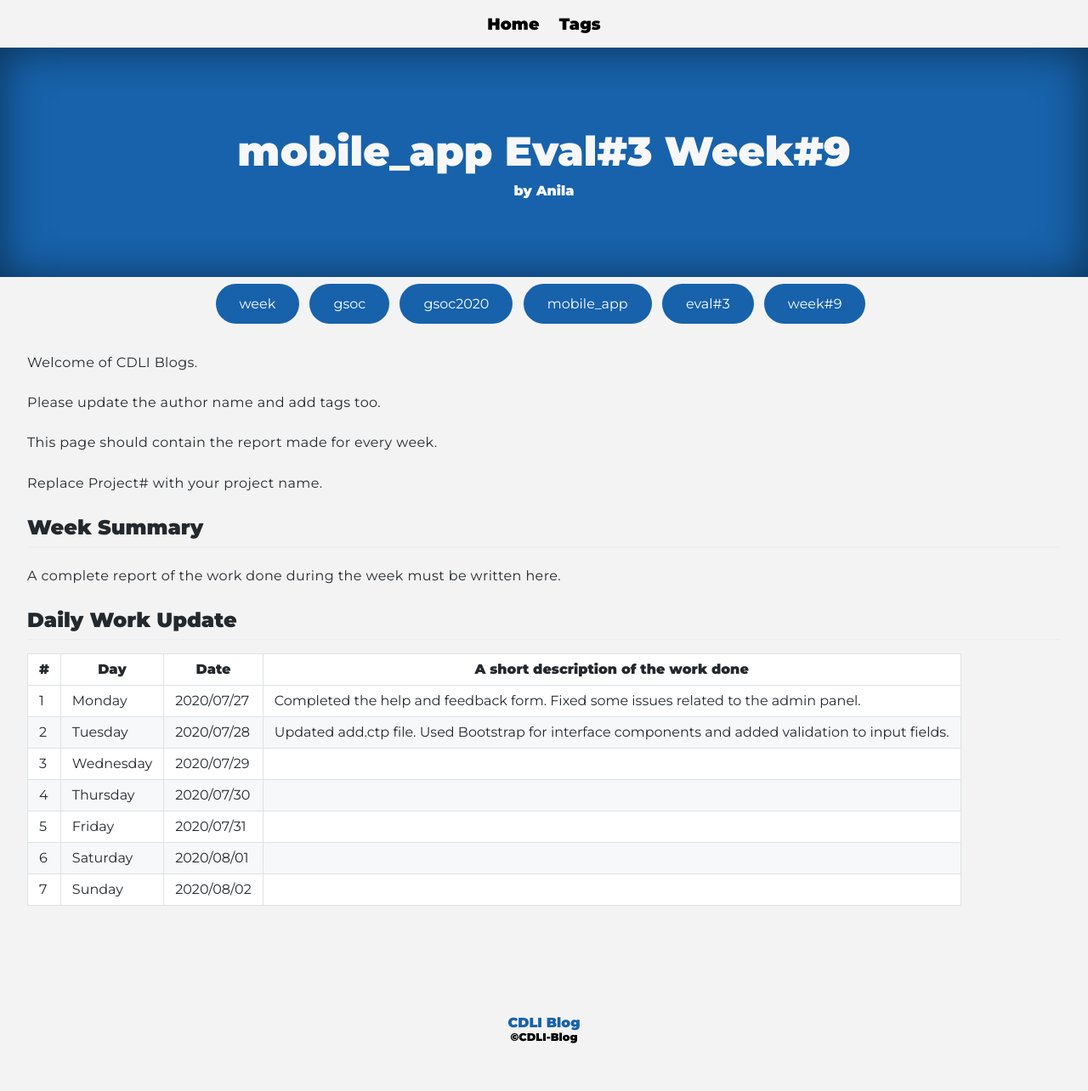
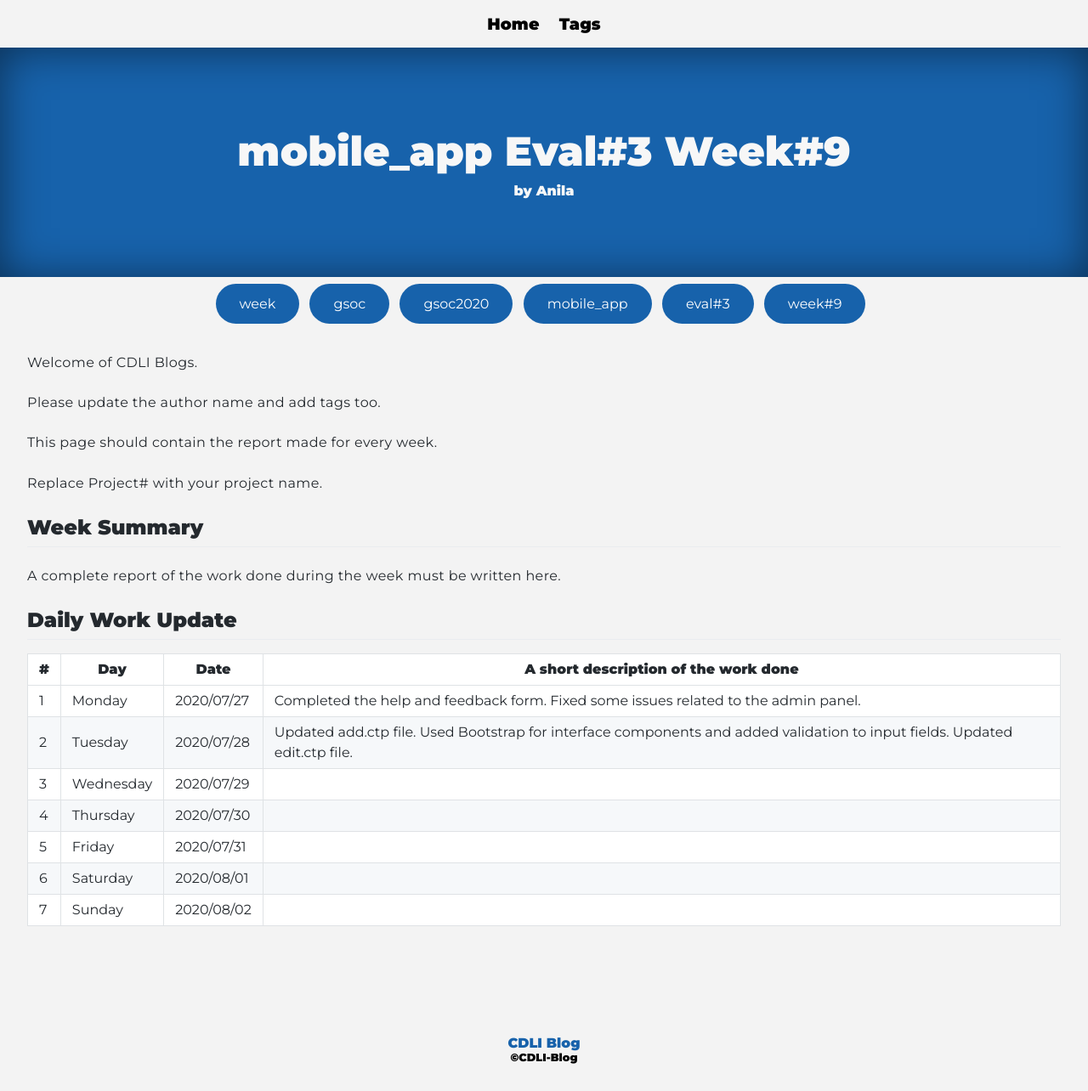
Before and after one commit to cdli-gh/blog, a Jekyll site: the page built from _blog/gsoc20/mobile_app/posts/11_week9.md, in a window 1280 px wide. Shown: the whole page at 85% size. Built offline with Jekyll 4.4.1, drawn with Linux system fonts in a browser that asks for light colours; Markdown is read by kramdown in place of the engine named in the settings; before the commit the page ends 1260 px from its top, so only the background shows below that.

Commit message:
Update 11_week9.md

```diff
--- a/_blog/gsoc20/mobile_app/posts/11_week9.md
+++ b/_blog/gsoc20/mobile_app/posts/11_week9.md
@@ -22,7 +22,7 @@
 |\#|Day|Date|A short description of the work done|
 |---	|---	|---	|---	|
 |1   	| Monday 	|   2020/07/27	|Completed the help and feedback form. Fixed some issues related to the admin panel.    	|
-|2   	| Tuesday  	|   2020/07/28	|Updated add.ctp file. Used Bootstrap for interface components and added validation to input fields.    	|
+|2   	| Tuesday  	|   2020/07/28	|Updated add.ctp file. Used Bootstrap for interface components and added validation to input fields. Updated edit.ctp file.    	|
 |3   	| Wednesday  	|  2020/07/29 	|   	|
 |4   	| Thursday  	|   2020/07/30	|   	|
 |5   	| Friday  	|   2020/07/31	|   	|
```
